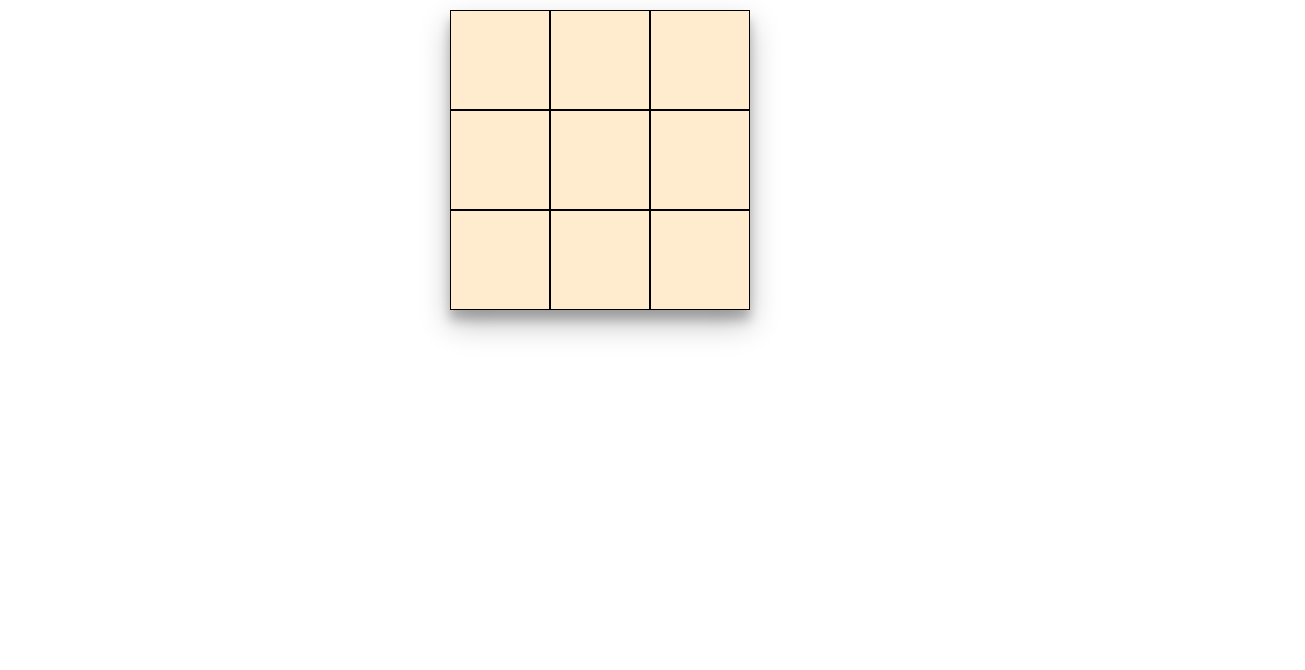
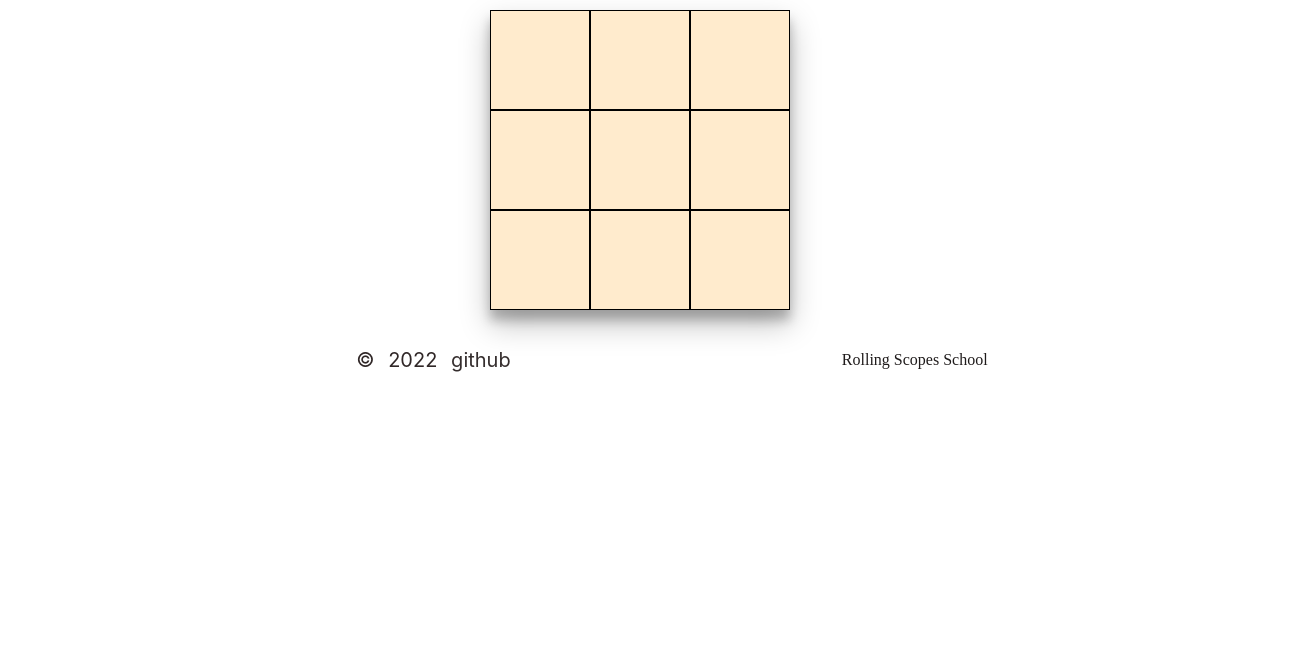
Before and after one commit to KaterynaMoskalenko/tic-tac-toe, a plain HTML site: page index.html in a window 1280 px wide. Shown: the part 130-800 px from the top of the page, 1305 px wide, since content can reach past the window. Drawn offline with Linux system fonts and the light colour scheme.

Commit message:
fix: footer

```diff
--- a/index.html
+++ b/index.html
@@ -38,7 +38,16 @@
             </div>
         </div>
     </main>
-
+    <footer class="footer">
+        <div class="container footer-container">
+            <div class="footer-git">
+                <div>©</div>
+                <div>2022</div>
+                <div><a href="https://github.com/KaterynaMoskalenko" class="git">github</a></div>
+            </div>
+            <a href="https://rs.school/js-stage0/" class="rs">Rolling Scopes School</a>
+        </div>
+    </footer>
     <script src="./js/app.js"></script>
 </body>
 
--- a/js/app.js
+++ b/js/app.js
@@ -1,5 +1,5 @@
 'use strict';
-debugger
+
 const fieldWork = document.querySelector('.field-work')
 let step = 0;
 let result = '';
--- a/scss/style.scss
+++ b/scss/style.scss
@@ -4,7 +4,8 @@
     box-sizing: border-box;
 }
 body {
-    max-width: 1200px;
+    max-width: 1400px;
+    height: auto;
 }
 header {
     text-align: center;
@@ -104,3 +105,46 @@ span {
     color: #aeebeb;
     font-size: 30px;
 }
+
+.footer-container {
+    max-width: 1300px;
+    display: flex;
+    justify-content: space-evenly;
+    margin: 25px;
+}
+
+.footer-git {
+    display: flex;
+    flex-direction: row;
+    justify-content: space-evenly;
+    flex-wrap: wrap;
+    font-family: Inter;
+    font-style: normal;
+    font-weight: normal;
+    font-size: 20px;
+    line-height: 50px;
+    color: #302727;
+    width: 182px;
+    height: 50px;
+}
+
+.git {
+    text-decoration: none;
+    color: #352e2e;
+}
+
+.git:hover {
+    color: #bdae82;
+}
+
+.rs {
+    color: #1f1b1b;
+    text-decoration: none;
+    padding: 0 0px;
+    line-height: 50px;
+    transition: 0.3s;
+}
+
+.rs:hover {
+    color: #bdae82;
+}
```
Also changed, not shown: css/style.css, 1 other file.
